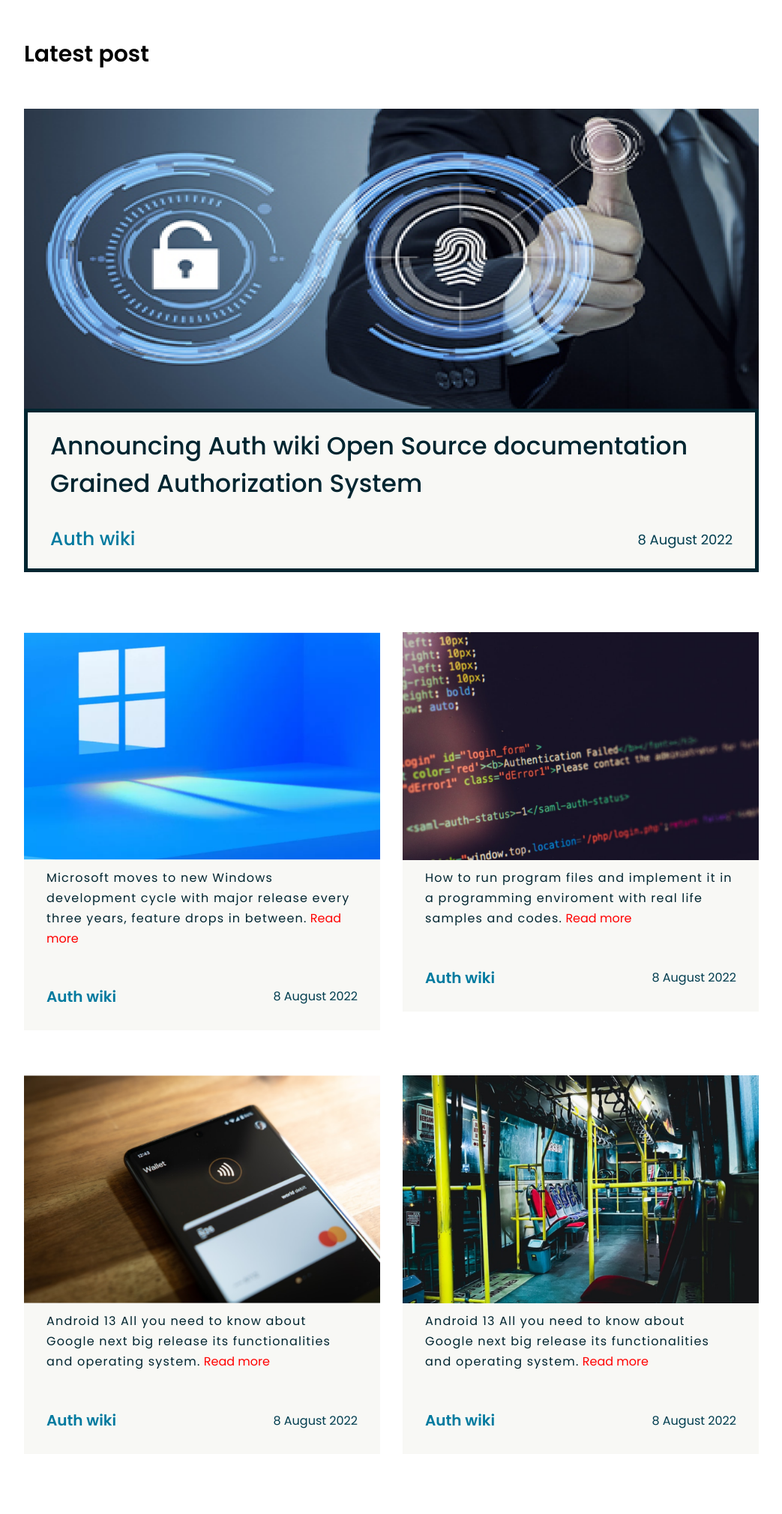
After one commit to zuri-training/auth_wiki_team2, a Python web app: template templates/blog.html in a window 1280 px wide. The commit adds this page. Shown: the whole page at 75% size, without its empty margins (118-1161 px from the left). Run offline with Jinja, Linux system fonts and the light colour scheme; the template is opened without the code that fills it, so the values that code supplies are empty.

Commit message:
blog page done

```diff
--- /dev/null
+++ b/static/css/blog.css
@@ -0,0 +1,196 @@
+@import url('https://fonts.googleapis.com/css2?family=Poppins:wght@400;500;600&display=swap');
+
+*{
+    padding: 0;
+    margin: 0;
+    box-sizing: border-box;
+}
+
+.blog-section{
+    width: 100%;
+    padding: 50px 150px;
+    font-family: 'Poppins', sans-serif;
+}
+
+.blog-latest-post{
+    width: 100%;
+    margin-bottom: 50px;
+    /* background-color: red; */
+}
+
+.blog-latest-post-heading{
+    font-size: 30px;
+    font-weight: 600;
+    margin-bottom: 50px;
+}
+
+.blog-latest-post-img{
+    width: 100%;
+    height: 25rem;
+}
+
+.blog-latest-post-img img{
+    width: 100%;
+    height: 100%;
+}
+
+.blog-latest-post-detail{
+    width: 100%;
+    padding: 20px 30px ;
+    background-color: #F8F8F5;
+    border: 5px solid #002530;
+    color: #002530;
+}
+
+.blog-latest-post-detail h2{
+    font-size: 33px;
+    font-weight: 500;
+}
+
+.blog-latest-post-time-author{
+    display: flex;
+    align-items: center;
+    justify-content: space-between;
+    width: 100%;
+    margin-top: 30px;
+    font-weight: 400;
+}
+
+.blog-latest-post-time{
+    font-size: 18px;
+    color: #003D4F;
+}
+
+.blog-latest-post-author{
+    font-size: 25px;
+    font-weight: 500;
+    color: #017A9F;
+}
+
+.blog-post-row{
+    display: grid;
+    grid-template-columns: repeat(2, 1fr);
+    column-gap: 30px;
+}
+
+.blog-post{
+    width: 100%;
+    margin: 30px 0;
+}
+
+.blog-post-img{
+    width: 100%;
+    height: 19rem;
+}
+
+.blog-post-img img{
+    width: 100%;
+    height: 100%;
+}
+
+.blog-post-detail{
+    width: 100%;
+    padding: 10px 30px 30px;
+    background-color: #F8F8F5;
+    color: #002530;
+}
+
+.blog-post-text{
+    font-size: 16px;
+    font-weight: 400;
+    display: inline;
+    line-height: 1.7;
+    letter-spacing: 1.2px;
+}
+
+.blog-post-detail a{
+    text-decoration: none;
+    color: #FF0000;
+    font-size: 16px;
+}
+
+.blog-post-time-author{
+    display: flex;
+    align-items: center;
+    justify-content: space-between;
+    width: 100%;
+    margin-top: 50px;
+    font-weight: 400;
+}
+
+.blog-post-time{
+    font-size: 16px;
+    color: #003D4F;
+}
+
+.blog-post-author{
+    font-size: 20px;
+    font-weight: 600;
+    color: #017A9F;
+}
+
+@media screen and (max-width: 912px){
+
+    .blog-latest-post-heading{
+        font-size: 27px;
+    }
+
+    .blog-section{
+        padding: 50px 50px;
+    }
+}
+
+@media screen and (max-width: 540px){
+
+    .blog-section{
+        padding: 50px 30px;
+    }
+
+    .blog-latest-post-img{
+        height: 15rem;
+    }
+
+    .blog-latest-post-detail{
+        width: 100%;
+        padding: 20px 10px;
+    }
+
+    .blog-latest-post-detail h2{
+        font-size: 18px;
+    }
+
+    .blog-post-detail{
+        padding: 10px 30px 10px;
+    }
+
+    .blog-post-detail p{
+        font-size: 15px;
+        line-height: 1.5;
+        letter-spacing: 1.6px;
+    }
+
+    .blog-post-detail a{
+        font-size: 15px;
+    }
+
+    .blog-post-time-author{
+        margin-top: 20px;
+    }
+
+    .blog-post-time{
+        font-size: 16px;
+    }
+
+    .blog-post-author{
+        font-size: 16px;
+        font-weight: 500;
+    }
+
+    .blog-post-row{
+        grid-template-columns: repeat(1, 1fr);
+    }
+
+    .blog-post-img{
+        height: 15rem;
+    }
+}
--- a/static/css/faq.css
+++ b/static/css/faq.css
@@ -7,7 +7,6 @@
 }
 
 .faq-section{
-    /* background-color: red; */
     padding: 30px;
 }
 
@@ -15,7 +14,6 @@
     width: 20%;
     padding: 30px;
     margin: 0 auto;
-    /* background-color: green; */
 }
 
 .faq-logo-wrapper > img{
@@ -25,7 +23,6 @@
 }
 
 .faq-wrapper{
-    /* background-color: blue; */
     width: 100%;
 }
 
--- /dev/null
+++ b/templates/blog.html
@@ -0,0 +1,111 @@
+<!DOCTYPE html>
+<html lang="en">
+<head>
+    <meta charset="UTF-8">
+    <meta http-equiv="X-UA-Compatible" content="IE=edge">
+    <meta name="viewport" content="width=device-width, initial-scale=1.0">
+    <link rel="stylesheet" href="../static/css/blog.css">
+    <title>Blog</title>
+</head>
+<body>
+    <!-- nav goes here -->
+    <section class="blog-section">
+
+        <div class="blog-latest-post">
+            <h2 class="blog-latest-post-heading">Latest post</h2>
+            <div class="blog-latest-post-img">
+                <img src="../static/images/blog-post-0.png" alt="">
+            </div>
+            <div class="blog-latest-post-detail">
+                <h2 class="blog-latest-post-title">Announcing Auth wiki  Open Source documentation Grained Authorization System</h2>
+                <div class="blog-latest-post-time-author">
+                    <p class="blog-latest-post-author">Auth wiki</p>
+                    <p class="blog-latest-post-time">8 August 2022</p>
+                </div>
+            </div>
+        </div>
+
+        <!-- all blog post -->
+        <div class="blog-post-all">
+            <!-- blog post row -->
+            <div class="blog-post-row">
+                <!-- single post -->
+                <div class="blog-post">
+                    <div class="blog-post-img">
+                        <img src="../static/images/blog-post-1.png" alt="">
+                    </div>
+                    <div class="blog-post-detail">
+                        <div class="blog-post-title">
+                            <p class="blog-post-text">Microsoft moves to new Windows development cycle with major release every three years, feature drops in between.</p>
+                            <a href="#">Read more</a>
+                        </div>
+                        <div class="blog-post-time-author">
+                            <p class="blog-post-author">Auth wiki</p>
+                            <p class="blog-post-time">8 August 2022</p>
+                        </div>
+                    </div>
+                </div>
+
+                <div class="blog-post">
+                    <!-- post image -->
+                    <div class="blog-post-img">
+                        <img src="../static/images/blog-post-2.png" alt="">
+                    </div>
+                    <!-- post detailes -->
+                    <div class="blog-post-detail">
+                        <div class="blog-post-title">
+                            <p class="blog-post-text">How to run program files and implement it in a programming enviroment with real life samples and codes.</p>
+                            <a href="#">Read more</a>
+                        </div>
+                        <div class="blog-post-time-author">
+                            <p class="blog-post-author">Auth wiki</p>
+                            <p class="blog-post-time">8 August 2022</p>
+                        </div>
+                    </div>
+                </div>
+
+            </div>
+
+            <div class="blog-post-row">
+                <!-- single post -->
+                <div class="blog-post">
+                    <div class="blog-post-img">
+                        <img src="../static/images/blog-post-3.png" alt="">
+                    </div>
+                    <div class="blog-post-detail">
+                        <div class="blog-post-title">
+                            <p class="blog-post-text">Android 13 All you need to know about Google next big release its functionalities and operating system.</p>
+                            <a href="#">Read more</a>
+                        </div>
+                        <div class="blog-post-time-author">
+                            <p class="blog-post-author">Auth wiki</p>
+                            <p class="blog-post-time">8 August 2022</p>
+                        </div>
+                    </div>
+                </div>
+
+                <div class="blog-post">
+                    <!-- post image -->
+                    <div class="blog-post-img">
+                        <img src="../static/images/blog-post-4.png" alt="">
+                    </div>
+                    <!-- post detailes -->
+                    <div class="blog-post-detail">
+                        <div class="blog-post-title">
+                            <p class="blog-post-text">Android 13 All you need to know about Google next big release its functionalities and operating system.</p>
+                            <a href="#">Read more</a>
+                        </div>
+                        <div class="blog-post-time-author">
+                            <p class="blog-post-author">Auth wiki</p>
+                            <p class="blog-post-time">8 August 2022</p>
+                        </div>
+                    </div>
+                </div>
+
+            </div>
+        </div>
+
+    </section>
+
+</body>
+</html>
--- a/templates/faq.html
+++ b/templates/faq.html
@@ -8,6 +8,7 @@
     <title>Auth-Wiki FAQ</title>
 </head>
 <body>
+    <!-- nav goes here -->
     <section class="faq-section">
         <div class="faq-logo-wrapper">
             <img src="../static/images/faq-icon.png" alt="">
```
Also changed, not shown: static/images/blog-post-0.png (added), static/images/blog-post-1.png (added), static/images/blog-post-2.png (added), static/images/blog-post-3.png (added), static/images/blog-post-4.png (added).
